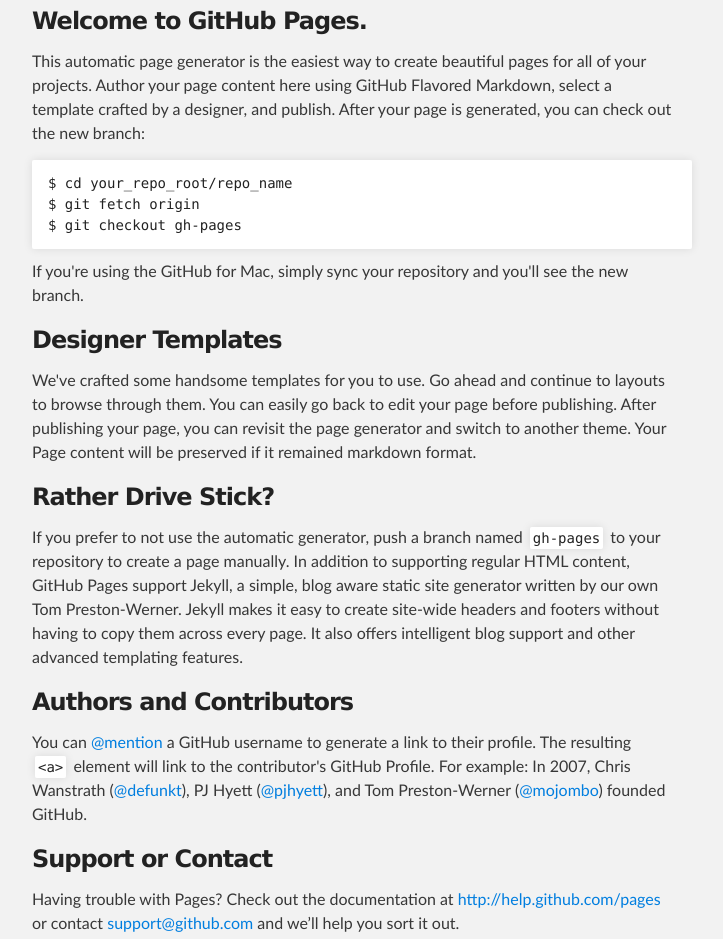
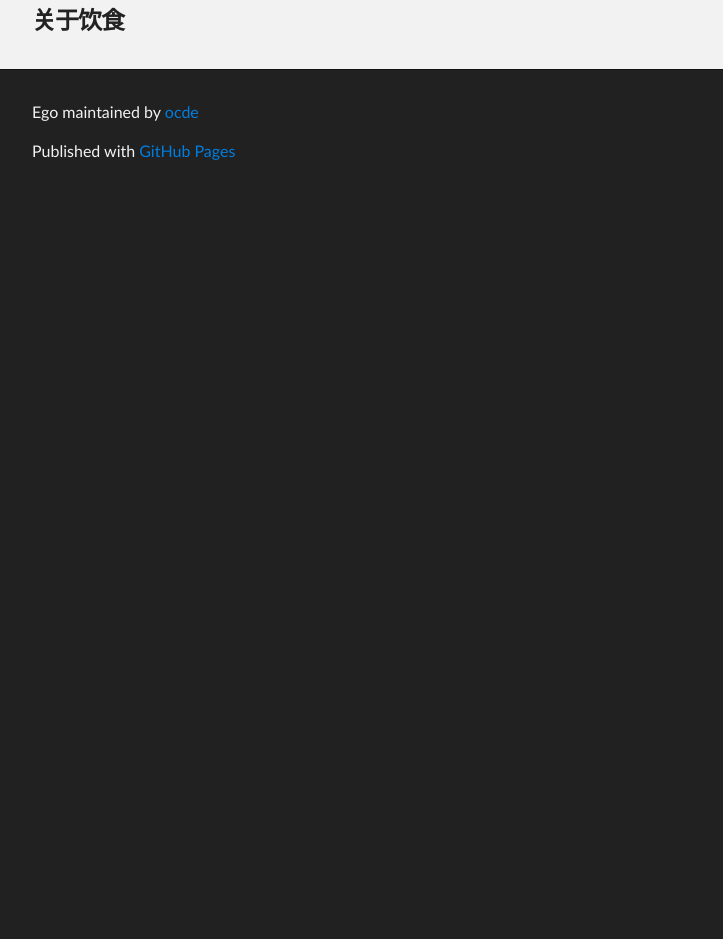
Before and after one commit to ocde/ego, a plain HTML site: page index.html in a window 1280 px wide. Shown: the part 221-1160 px from the top of the page, without its empty margins (288-1011 px from the left). After the commit the page ends 800 px from the top, so only its background shows below. Drawn offline with Linux system fonts and the light colour scheme.

```diff
--- a/index.html
+++ b/index.html
@@ -32,36 +32,7 @@
     <div id="main_content_wrap" class="outer">
       <section id="main_content" class="inner">
         <h3>
-<a name="welcome-to-github-pages" class="anchor" href="#welcome-to-github-pages"><span class="octicon octicon-link"></span></a>Welcome to GitHub Pages.</h3>
-
-<p>This automatic page generator is the easiest way to create beautiful pages for all of your projects. Author your page content here using GitHub Flavored Markdown, select a template crafted by a designer, and publish. After your page is generated, you can check out the new branch:</p>
-
-<pre><code>$ cd your_repo_root/repo_name
-$ git fetch origin
-$ git checkout gh-pages
-</code></pre>
-
-<p>If you're using the GitHub for Mac, simply sync your repository and you'll see the new branch.</p>
-
-<h3>
-<a name="designer-templates" class="anchor" href="#designer-templates"><span class="octicon octicon-link"></span></a>Designer Templates</h3>
-
-<p>We've crafted some handsome templates for you to use. Go ahead and continue to layouts to browse through them. You can easily go back to edit your page before publishing. After publishing your page, you can revisit the page generator and switch to another theme. Your Page content will be preserved if it remained markdown format.</p>
-
-<h3>
-<a name="rather-drive-stick" class="anchor" href="#rather-drive-stick"><span class="octicon octicon-link"></span></a>Rather Drive Stick?</h3>
-
-<p>If you prefer to not use the automatic generator, push a branch named <code>gh-pages</code> to your repository to create a page manually. In addition to supporting regular HTML content, GitHub Pages support Jekyll, a simple, blog aware static site generator written by our own Tom Preston-Werner. Jekyll makes it easy to create site-wide headers and footers without having to copy them across every page. It also offers intelligent blog support and other advanced templating features.</p>
-
-<h3>
-<a name="authors-and-contributors" class="anchor" href="#authors-and-contributors"><span class="octicon octicon-link"></span></a>Authors and Contributors</h3>
-
-<p>You can <a href="https://github.com/blog/821" class="user-mention">@mention</a> a GitHub username to generate a link to their profile. The resulting <code>&lt;a&gt;</code> element will link to the contributor's GitHub Profile. For example: In 2007, Chris Wanstrath (<a href="https://github.com/defunkt" class="user-mention">@defunkt</a>), PJ Hyett (<a href="https://github.com/pjhyett" class="user-mention">@pjhyett</a>), and Tom Preston-Werner (<a href="https://github.com/mojombo" class="user-mention">@mojombo</a>) founded GitHub.</p>
-
-<h3>
-<a name="support-or-contact" class="anchor" href="#support-or-contact"><span class="octicon octicon-link"></span></a>Support or Contact</h3>
-
-<p>Having trouble with Pages? Check out the documentation at <a href="http://help.github.com/pages">http://help.github.com/pages</a> or contact <a href="mailto:support@github.com">support@github.com</a> and we’ll help you sort it out.</p>
+<a name="%E5%85%B3%E4%BA%8E%E9%A5%AE%E9%A3%9F" class="anchor" href="#%E5%85%B3%E4%BA%8E%E9%A5%AE%E9%A3%9F"><span class="octicon octicon-link"></span></a>关于饮食</h3>
       </section>
     </div>
 
```
Also changed, not shown: params.json (+1 -1 lines).
